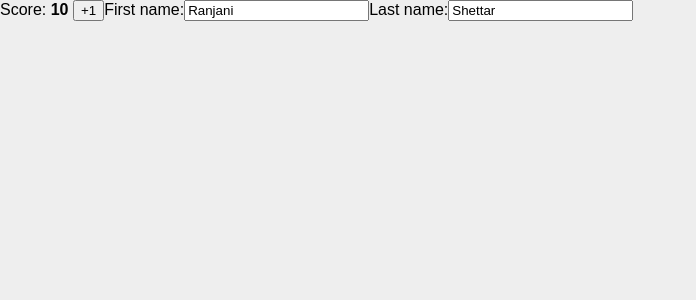
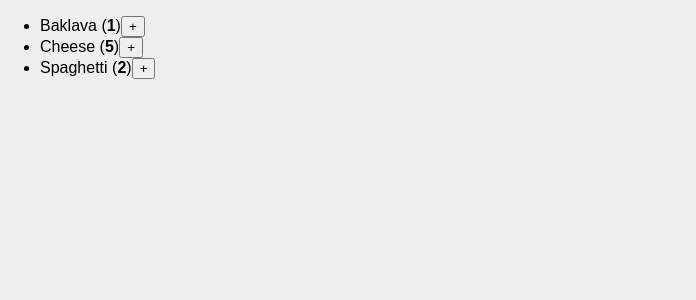
Before and after one commit to inejih-sid-mahame-abderahman/recipe-finder, a React (Create React App) app: page / in a window 1280 px wide. Shown: the top 300 px of the page, without its empty margins (0-696 px from the left). Built offline with nearby package versions, Linux system fonts and the light colour scheme.

Commit message:
sovled the challege react challenge number 2

```diff
--- a/src/App.js
+++ b/src/App.js
@@ -1,52 +1,55 @@
 import { useState } from 'react';
 
-export default function Scoreboard() {
-  const [player, setPlayer] = useState({
-    firstName: 'Ranjani',
-    lastName: 'Shettar',
-    score: 10,
-  });
+const initialProducts = [{
+  id: 0,
+  name: 'Baklava',
+  count: 1,
+}, {
+  id: 1,
+  name: 'Cheese',
+  count: 5,
+}, {
+  id: 2,
+  name: 'Spaghetti',
+  count: 2,
+}];
 
-  function handlePlusClick() {
-    player.score++;
-  }
+export default function ShoppingCart() {
+  const [
+    products,
+    setProducts,
+  ] = useState(initialProducts)
 
-  function handleFirstNameChange(e) {
-    setPlayer({
-      ...player,
-      firstName: e.target.value,
-    });
-  }
+  function handleIncreaseClick(productId) {
+ const newProducts = products.map(product => {
+      if (product.id === productId) {
+        return {
+          ...product,
+          count: product.count + 1,
+        };
+      }
 
-  function handleLastNameChange(e) {
-    setPlayer({
-      lastName: e.target.value
-    });
+      return product;
+    }
+    );
+
+    setProducts(newProducts);
   }
 
   return (
-    <>
-      <label>
-        Score: <b>{player.score}</b>
-        {' '}
-        <button onClick={handlePlusClick}>
-          +1
-        </button>
-      </label>
-      <label>
-        First name:
-        <input
-          value={player.firstName}
-          onChange={handleFirstNameChange}
-        />
-      </label>
-      <label>
-        Last name:
-        <input
-          value={player.lastName}
-          onChange={handleLastNameChange}
-        />
-      </label>
-    </>
+    <ul>
+      {products.map(product => (
+        <li key={product.id}>
+          {product.name}
+          {' '}
+          (<b>{product.count}</b>)
+          <button onClick={() => {
+            handleIncreaseClick(product.id);
+          }}>
+            +
+          </button>
+        </li>
+      ))}
+    </ul>
   );
 }
```
